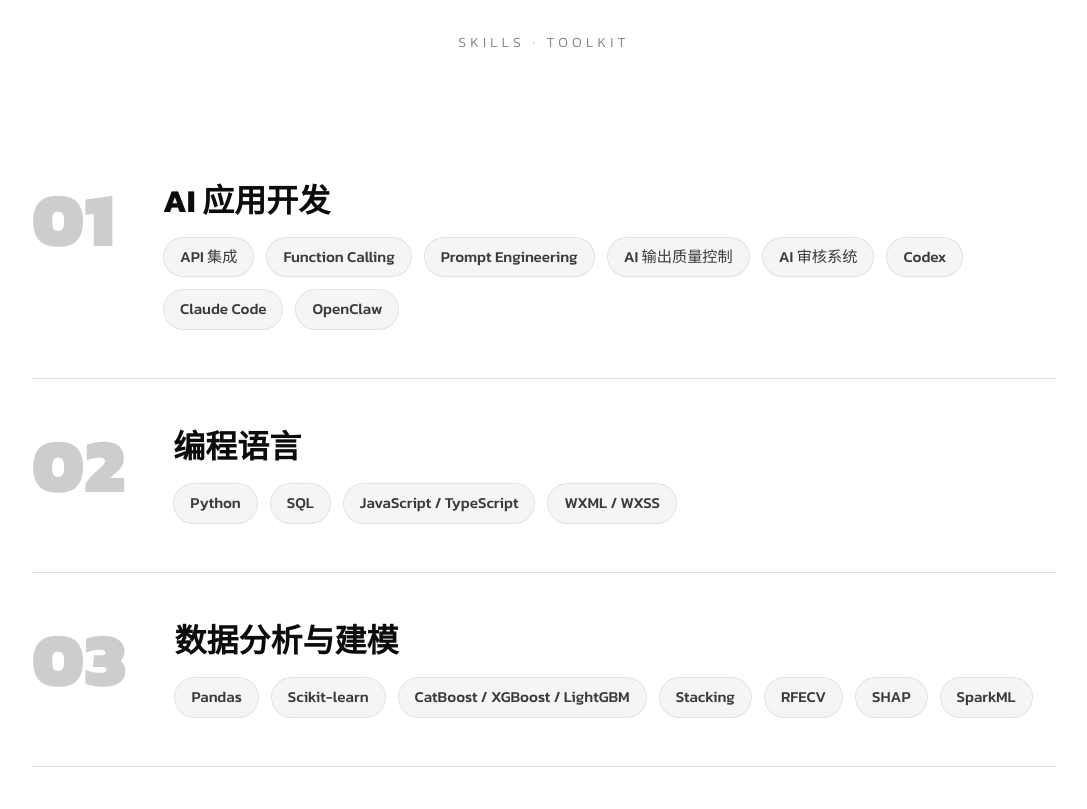
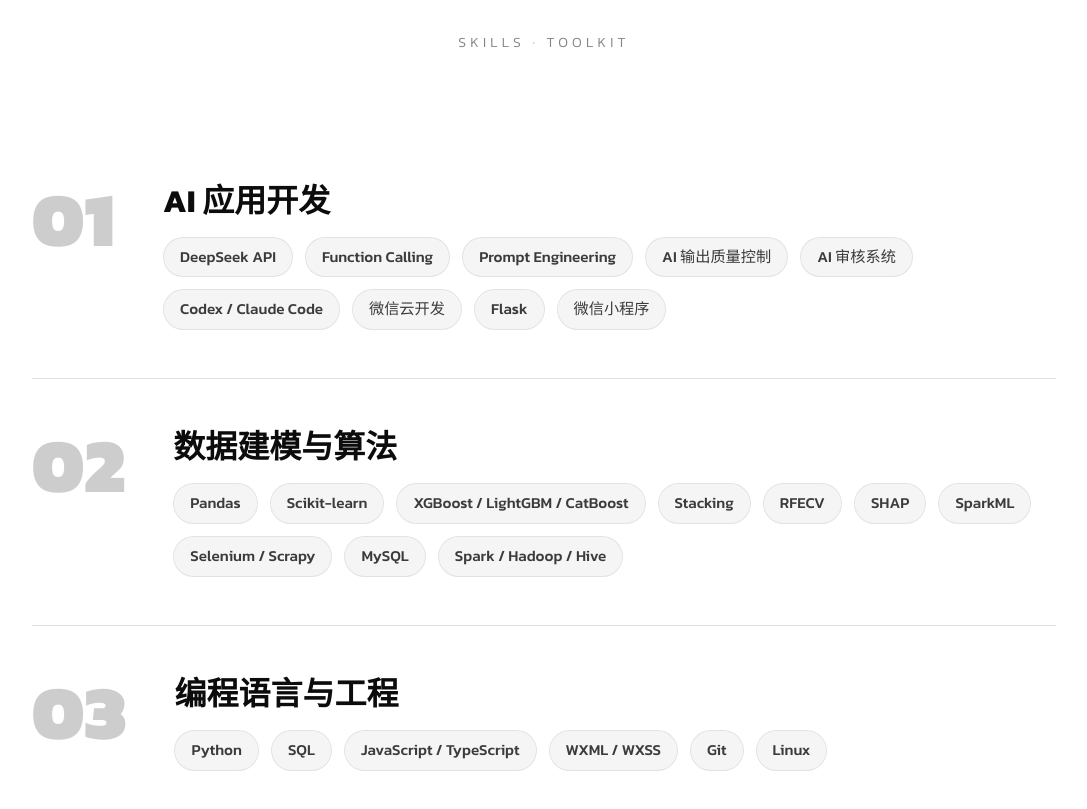
Before and after one commit to ZhaowTao/grz, a React (Vite) app: page / in a window 1280 px wide. Shown: the part 2725-3534 px from the top of the page, without its empty margins (96-1183 px from the left). Built offline with nearby package versions, Linux system fonts and the light colour scheme.

Commit message:
技能栈归类合并：8 个类目合并为 4 个能力维度，保留全部技能标签

```diff
--- a/src/components/MarqueeSection.tsx
+++ b/src/components/MarqueeSection.tsx
@@ -2,21 +2,16 @@ import { useEffect, useRef } from "react";
 import { SkillCard } from "./visuals";
 import { skills } from "../data/resume";
 
-// 滚动带只精选 4 个核心类目，避免卡片过密；完整清单见 ServicesSection（#services）
-const FEATURED = [
-  { ...skills[0], accent: "#E23FB5" }, // 01 AI 应用开发
-  { ...skills[2], accent: "#34D399" }, // 03 数据分析与建模
-  { ...skills[1], accent: "#22D3EE" }, // 02 编程语言
-  { ...skills[3], accent: "#8B5CF6" }, // 04 数据可视化
-];
+// 4 个合并后的核心类目（数据源见 resume.ts，已涵盖原 8 类全部技能）
+const ACCENTS = ["#E23FB5", "#34D399", "#22D3EE", "#8B5CF6"];
 
 export default function MarqueeSection() {
   const sectionRef = useRef<HTMLElement>(null);
   const row1Ref = useRef<HTMLDivElement>(null);
   const row2Ref = useRef<HTMLDivElement>(null);
 
-  const row1Items = FEATURED.slice(0, 2);
-  const row2Items = FEATURED.slice(2);
+  const row1Items = skills.slice(0, 2);
+  const row2Items = skills.slice(2);
   const row1 = [...row1Items, ...row1Items, ...row1Items];
   const row2 = [...row2Items, ...row2Items, ...row2Items];
 
@@ -64,7 +59,7 @@ export default function MarqueeSection() {
             no={s.no}
             title={s.title}
             tags={s.tags}
-            accent={s.accent}
+            accent={ACCENTS[Number(s.no) - 1]}
           />
         ))}
       </div>
@@ -79,7 +74,7 @@ export default function MarqueeSection() {
             no={s.no}
             title={s.title}
             tags={s.tags}
-            accent={s.accent}
+            accent={ACCENTS[Number(s.no) - 1]}
           />
         ))}
       </div>
--- a/src/data/resume.ts
+++ b/src/data/resume.ts
@@ -25,50 +25,42 @@ export const skills = [
     no: "01",
     title: "AI 应用开发",
     tags: [
-      "API 集成",
+      "DeepSeek API",
       "Function Calling",
       "Prompt Engineering",
       "AI 输出质量控制",
       "AI 审核系统",
-      "Codex",
-      "Claude Code",
-      "OpenClaw",
+      "Codex / Claude Code",
+      "微信云开发",
+      "Flask",
+      "微信小程序",
     ],
   },
   {
     no: "02",
-    title: "编程语言",
-    tags: ["Python", "SQL", "JavaScript / TypeScript", "WXML / WXSS"],
+    title: "数据建模与算法",
+    tags: [
+      "Pandas",
+      "Scikit-learn",
+      "XGBoost / LightGBM / CatBoost",
+      "Stacking",
+      "RFECV",
+      "SHAP",
+      "SparkML",
+      "Selenium / Scrapy",
+      "MySQL",
+      "Spark / Hadoop / Hive",
+    ],
   },
   {
     no: "03",
-    title: "数据分析与建模",
-    tags: ["Pandas", "Scikit-learn", "CatBoost / XGBoost / LightGBM", "Stacking", "RFECV", "SHAP", "SparkML"],
+    title: "编程语言与工程",
+    tags: ["Python", "SQL", "JavaScript / TypeScript", "WXML / WXSS", "Git", "Linux"],
   },
   {
     no: "04",
-    title: "数据可视化",
-    tags: ["ECharts", "PowerBI", "Flask 可视化平台", "Canvas 2D"],
-  },
-  {
-    no: "05",
-    title: "数据采集与存储",
-    tags: ["Selenium", "Scrapy", "MySQL"],
-  },
-  {
-    no: "06",
-    title: "大数据",
-    tags: ["Spark", "Hadoop", "Hive"],
-  },
-  {
-    no: "07",
-    title: "开发与工具",
-    tags: ["Git", "Linux", "微信云开发", "DeepSeek API", "Flask"],
-  },
-  {
-    no: "08",
-    title: "英语能力",
-    tags: ["CET-6", "IEEE 英文论文第一作者"],
+    title: "可视化与表达",
+    tags: ["ECharts", "PowerBI", "Canvas 2D", "CET-6", "IEEE 英文论文第一作者"],
   },
 ];
 
```
